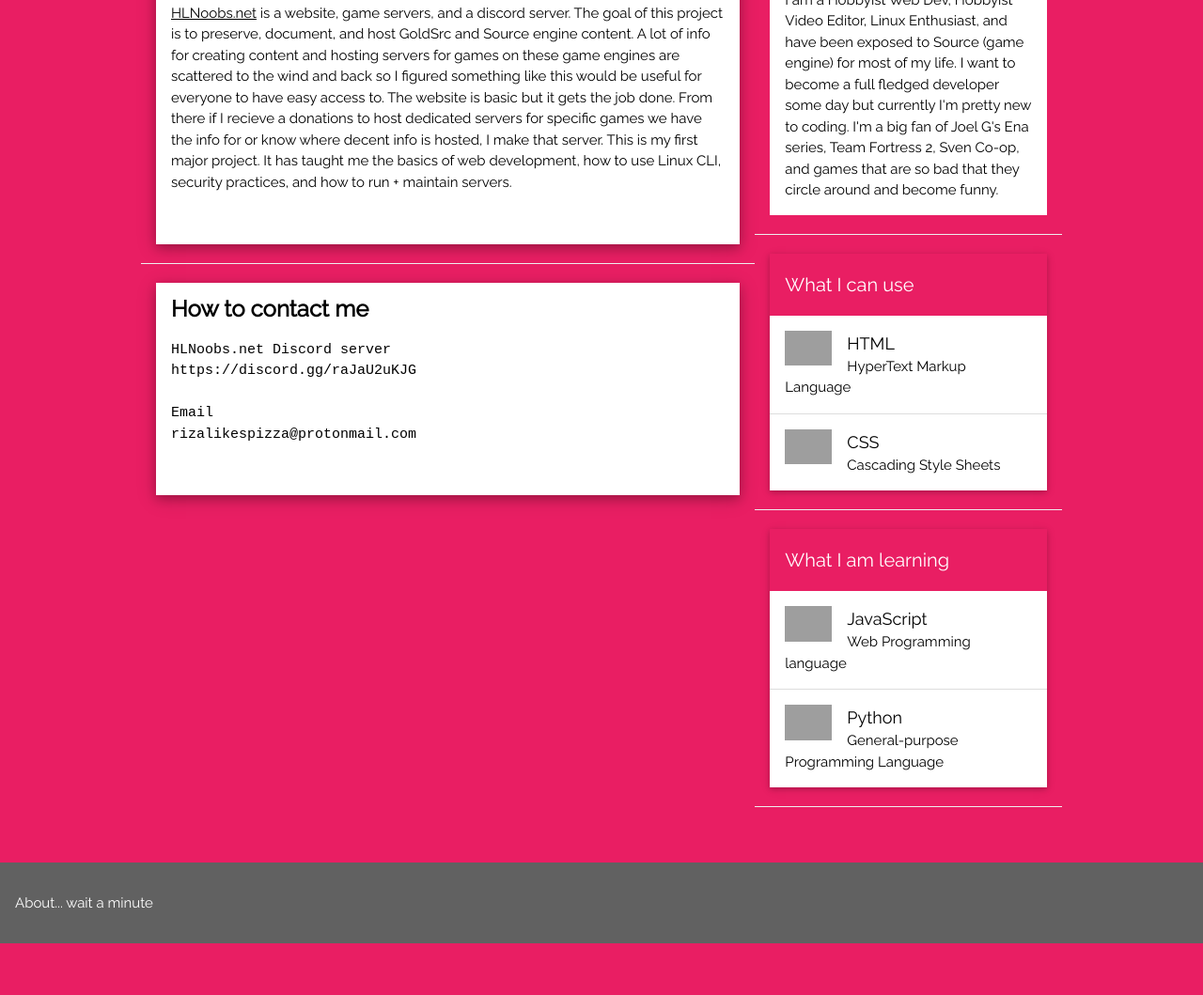
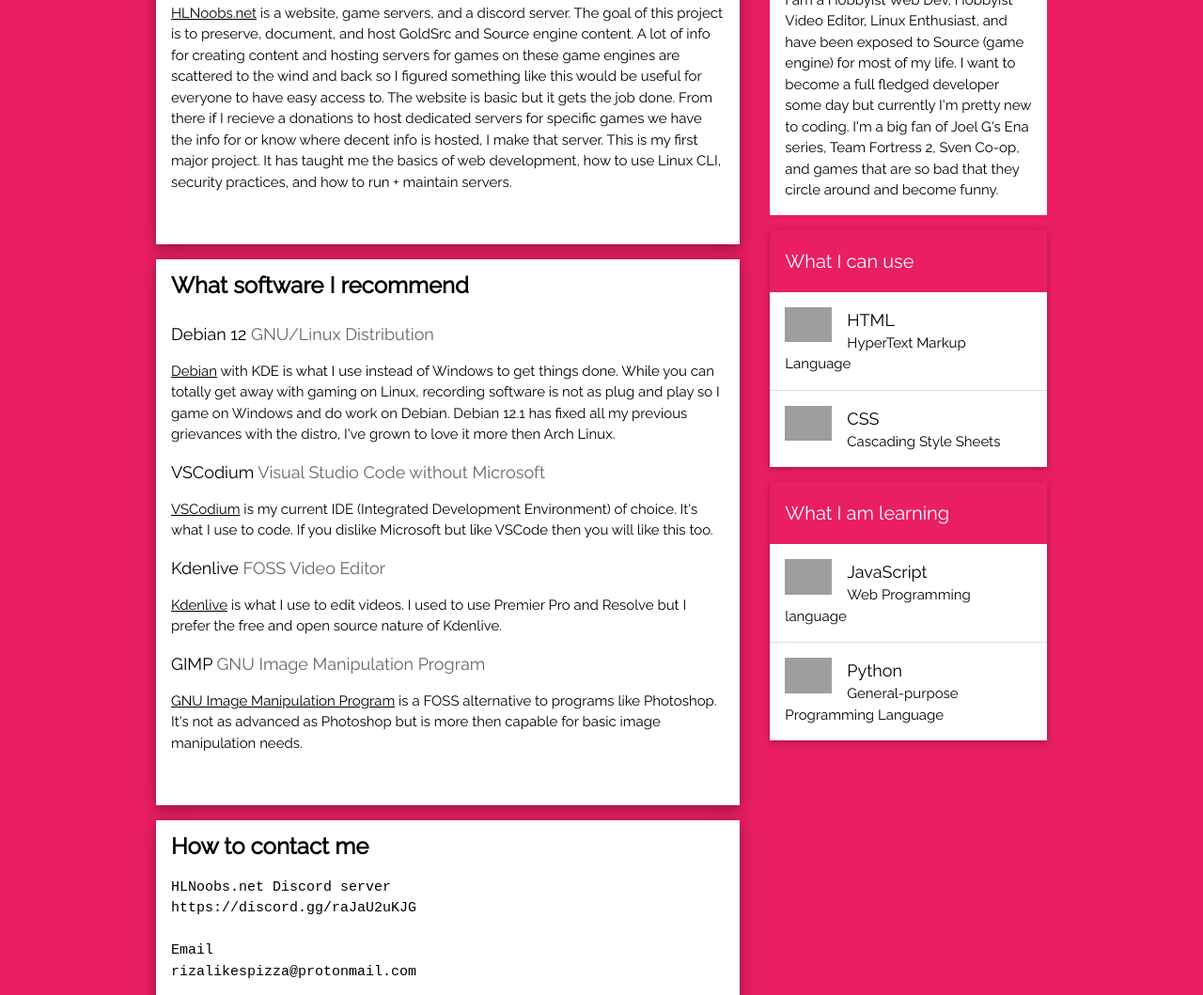
Before and after one commit to rizalikespizza/about-me, a plain HTML site: page index.html in a window 1280 px wide. Shown: the part 302-1361 px from the top of the page at 94% size. Before the commit the page ends 1306 px from the top, so only its background shows below. Drawn offline with nearby package versions, Linux system fonts and the light colour scheme; grey boxes are pictures that could not be loaded.

Commit message:
Update index.html

```diff
--- a/index.html
+++ b/index.html
@@ -40,7 +40,30 @@ body,h1,h2,h3,h4,h5 {font-family: "Raleway", sans-serif}
       </div>
     </div>
   </div>
-  <hr>
+
+  <div class="w3-card-4 w3-margin w3-white">
+    <div class="w3-container">
+      <h3><b>What software I recommend</b></h3>
+    </div>
+
+    <div class="w3-container">
+        <h5>Debian 12<span class="w3-opacity"> GNU/Linux Distribution</span></h5>
+        <p> <a href="https://www.debian.org/" target="_blank">Debian</a> with KDE is what I use instead of Windows to get things done. While you can totally get away with gaming on Linux, recording software is not as plug and play so I game on Windows and do work on Debian. Debian 12.1 has fixed all my previous grievances with the distro, I've grown to love it more then Arch Linux.</p>
+        <h5>VSCodium<span class="w3-opacity"> Visual Studio Code without Microsoft</span></h5>
+        <p> <a href="https://vscodium.com/#intro" target="_blank">VSCodium</a> is my current IDE (Integrated Development Environment) of choice. It's what I use to code. If you dislike Microsoft but like VSCode then you will like this too.</p>
+        <h5>Kdenlive<span class="w3-opacity"> FOSS Video Editor</span></h5>
+        <p> <a href="https://kdenlive.org/" target="_blank">Kdenlive</a> is what I use to edit videos. I used to use Premier Pro and Resolve but I prefer the free and open source nature of Kdenlive.</p>
+        <h5>GIMP<span class="w3-opacity"> GNU Image Manipulation Program</span></h5>
+        <p> <a href="https://www.gimp.org/" target="_blank">GNU Image Manipulation Program</a>  is a FOSS alternative to programs like Photoshop. It's not as advanced as Photoshop but is more then capable for basic image manipulation needs.</p>
+        <div class="w3-row">
+        <div class="w3-col m8 s12">
+        </div>
+        <div class="w3-col m4 w3-hide-small">
+          <p><span class="w3-padding-large w3-right"><b></b></p>
+        </div>
+      </div>
+    </div>
+  </div>
 
   <div class="w3-card-4 w3-margin w3-white">
 
@@ -75,7 +98,7 @@ rizalikespizza@protonmail.com
       </b></h4>I am a Hobbyist Web Dev, Hobbyist Video Editor, Linux Enthusiast, and have been exposed to Source (game engine) for most of my life. I want to become a full fledged developer some day but currently I'm pretty new to coding.  I'm a big fan of Joel G's Ena series, Team Fortress 2, Sven Co-op, and games that are so bad that they circle around and become funny.
       <p></p>
     </div>
-  </div><hr>
+  </div>
 
   <div class="w3-card w3-margin">
     <div class="w3-container w3-padding">
@@ -94,7 +117,6 @@ rizalikespizza@protonmail.com
       </li>
     </ul>
   </div>
-  <hr>
 
   <div class="w3-card w3-margin">
     <div class="w3-container w3-padding">
@@ -113,7 +135,6 @@ rizalikespizza@protonmail.com
       </li>
     </ul>
   </div>
-  <hr>
 
 </div>
 
```
